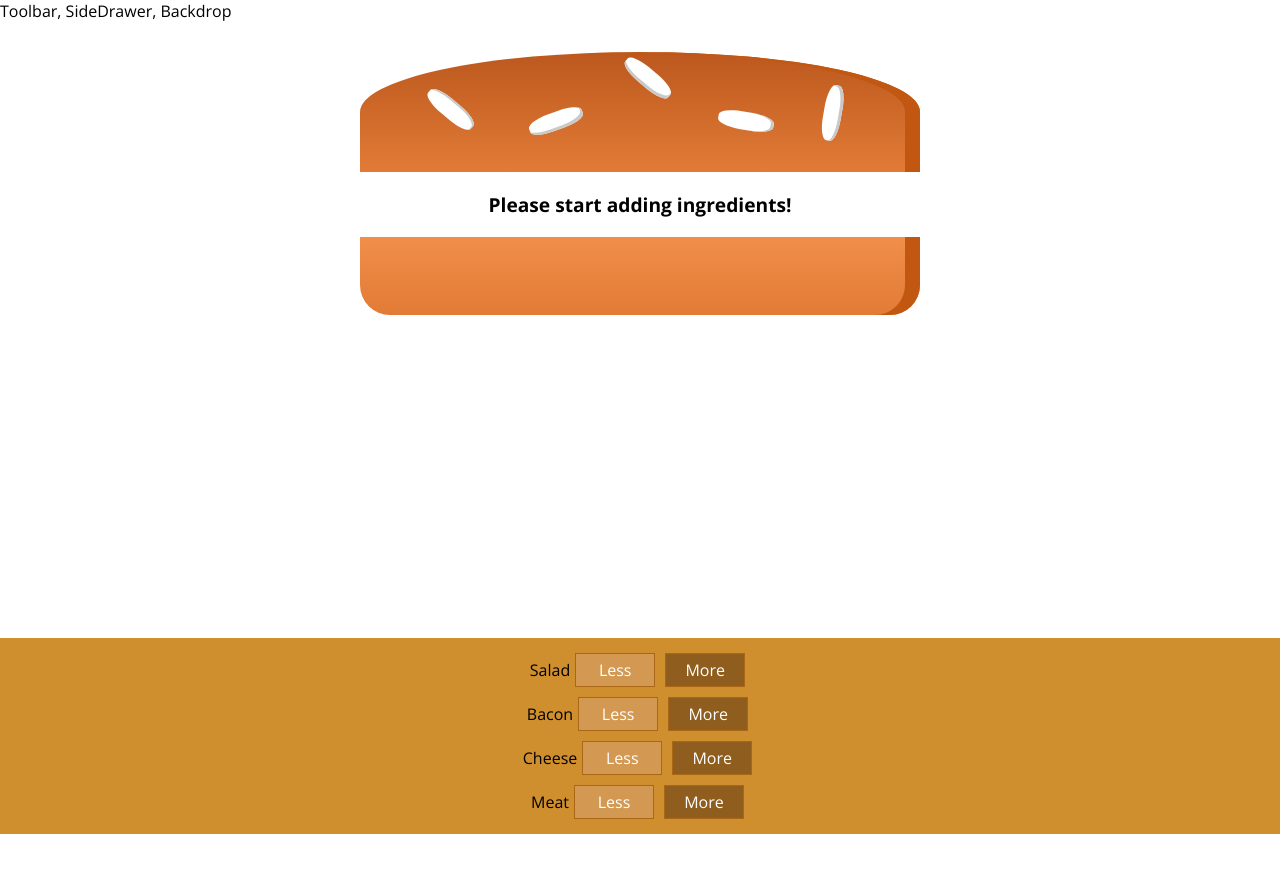
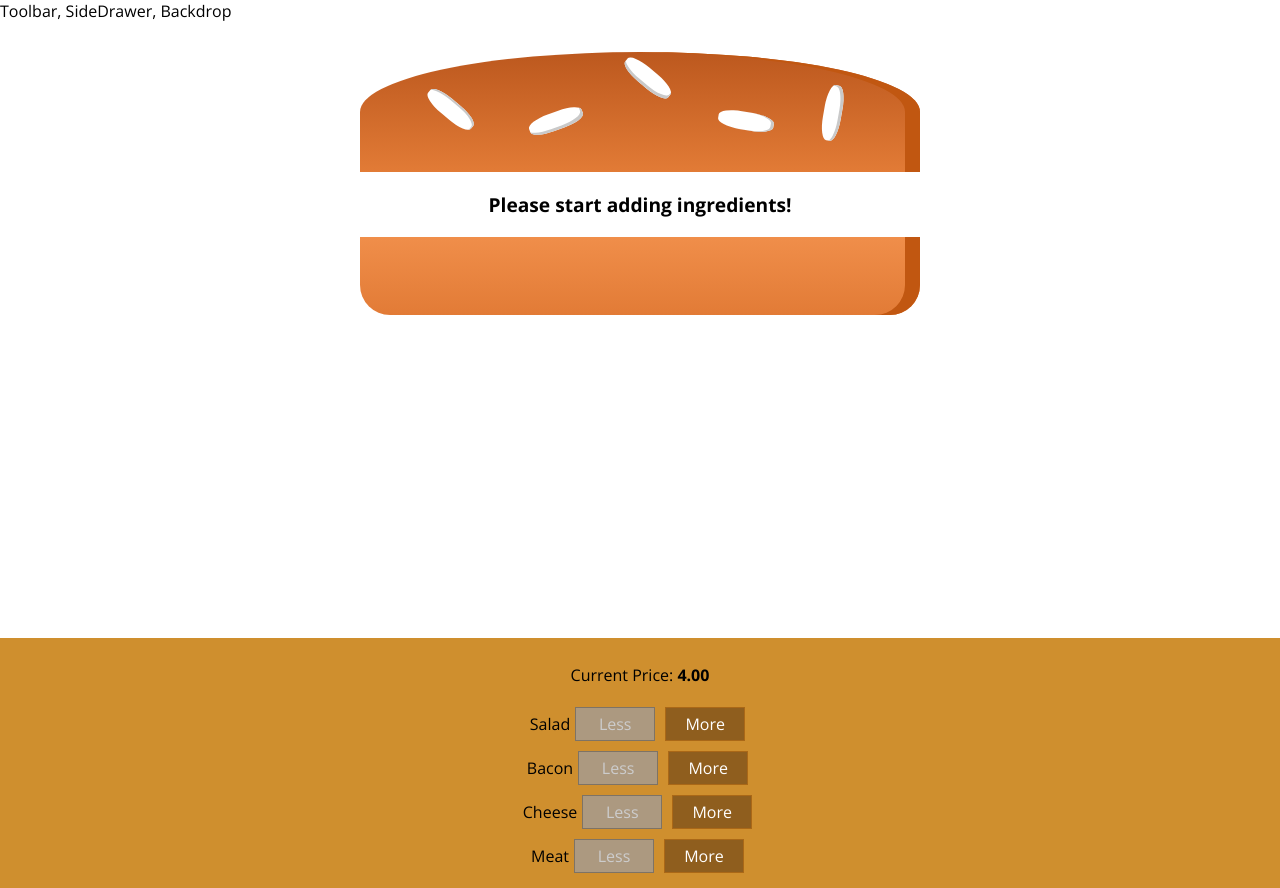
Before and after one commit to parth1320/burger_builder, a React app: page / in a window 1280 px wide. Before the commit the page ends 834 px from the top, so only its background shows below. Built offline with nearby package versions, Linux system fonts and the light colour scheme.

Commit message:
Price Counter

```diff
--- a/src/components/Burger/BuildControls/BuildControl/BuildControl.js
+++ b/src/components/Burger/BuildControls/BuildControl/BuildControl.js
@@ -5,8 +5,16 @@
 const buildControl = (props) => (
   <div className={classes.BuildControl}>
     <div className={classes.Lable}>{props.lable}</div>
-    <button className={classes.Less}>Less</button>
-    <button className={classes.More}>More</button>
+    <button
+      className={classes.Less}
+      onClick={props.removed}
+      disabled={props.disabled}
+    >
+      Less
+    </button>
+    <button className={classes.More} onClick={props.added}>
+      More
+    </button>
   </div>
 );
 
--- a/src/components/Burger/BuildControls/BuildControls.js
+++ b/src/components/Burger/BuildControls/BuildControls.js
@@ -12,8 +12,17 @@
 
 const buildControls = (props) => (
   <div className={classes.BuildControls}>
+    <p>
+      Current Price: <strong>{props.price.toFixed(2)}</strong>
+    </p>
     {controls.map((ctrl) => (
-      <BuildControl key={ctrl.lable} lable={ctrl.lable} />
+      <BuildControl
+        key={ctrl.lable}
+        lable={ctrl.lable}
+        added={() => props.ingredientAdded(ctrl.type)}
+        removed={() => props.ingredientRemoved(ctrl.type)}
+        disabled={props.disabled[ctrl.type]}
+      />
     ))}
   </div>
 );
--- a/src/containers/BurgerBuilder/BurgerBuilder.js
+++ b/src/containers/BurgerBuilder/BurgerBuilder.js
@@ -3,6 +3,13 @@
 import Aux from "../../hoc/Hoc";
 import Burger from "../../components/Burger/Burger";
 import BuildControls from "../../components/Burger/BuildControls/BuildControls";
+
+const INGREDIENT_PRICES = {
+  salad: 0.5,
+  cheese: 0.4,
+  meat: 1.3,
+  bacon: 0.7,
+};
 
 class BurgerBuilder extends Component {
   state = {
@@ -12,13 +19,56 @@
       cheese: 0,
       meat: 0,
     },
+
+    totalPrice: 4,
+  };
+
+  addIngredientHandler = (type) => {
+    const oldCount = this.state.ingredients[type];
+    const updatedCount = oldCount + 1;
+    const updatedIngredients = {
+      ...this.state.ingredients,
+    };
+    updatedIngredients[type] = updatedCount;
+    const priceAddition = INGREDIENT_PRICES[type];
+    const oldPrice = this.state.totalPrice;
+    const newPrice = priceAddition + oldPrice;
+    this.setState({ totalPrice: newPrice, ingredients: updatedIngredients });
+  };
+
+  removeIngredientHandler = (type) => {
+    const oldCount = this.state.ingredients[type];
+    if (oldCount <= 0) {
+      return;
+    }
+    const updatedCount = oldCount - 1;
+    const updatedIngredients = {
+      ...this.state.ingredients,
+    };
+    updatedIngredients[type] = updatedCount;
+    const priceDeduction = INGREDIENT_PRICES[type];
+    const oldPrice = this.state.totalPrice;
+    const newPrice = oldPrice - priceDeduction;
+    this.setState({ totalPrice: newPrice, ingredients: updatedIngredients });
   };
 
   render() {
+    const disableInfo = {
+      ...this.state.ingredients,
+    };
+    for (let key in disableInfo) {
+      disableInfo[key] = disableInfo[key] <= 0;
+    }
+
     return (
       <Aux>
         <Burger ingredients={this.state.ingredients} />
-        <BuildControls />
+        <BuildControls
+          ingredientAdded={this.addIngredientHandler}
+          ingredientRemoved={this.removeIngredientHandler}
+          disabled={disableInfo}
+          price={this.state.totalPrice}
+        />
       </Aux>
     );
   }
```
